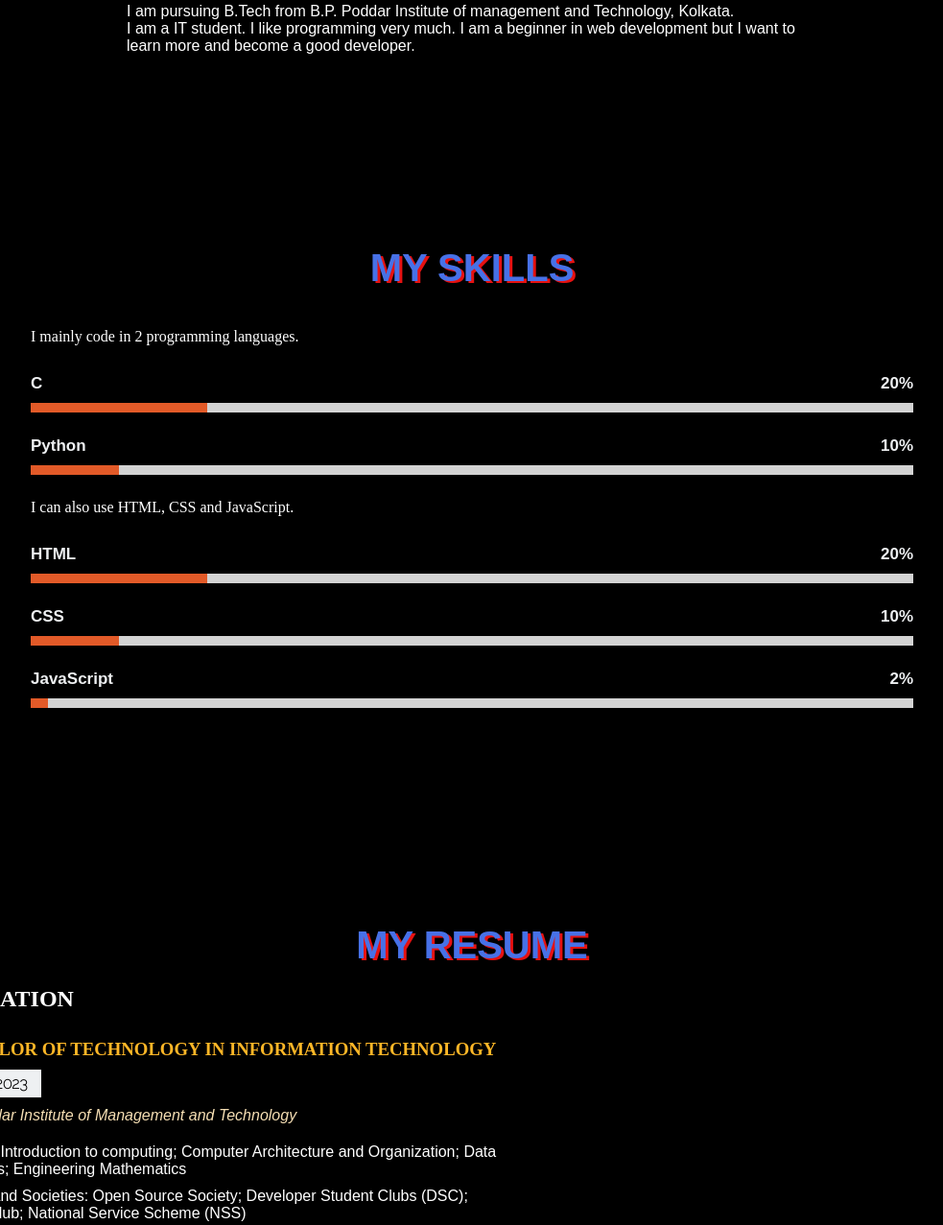
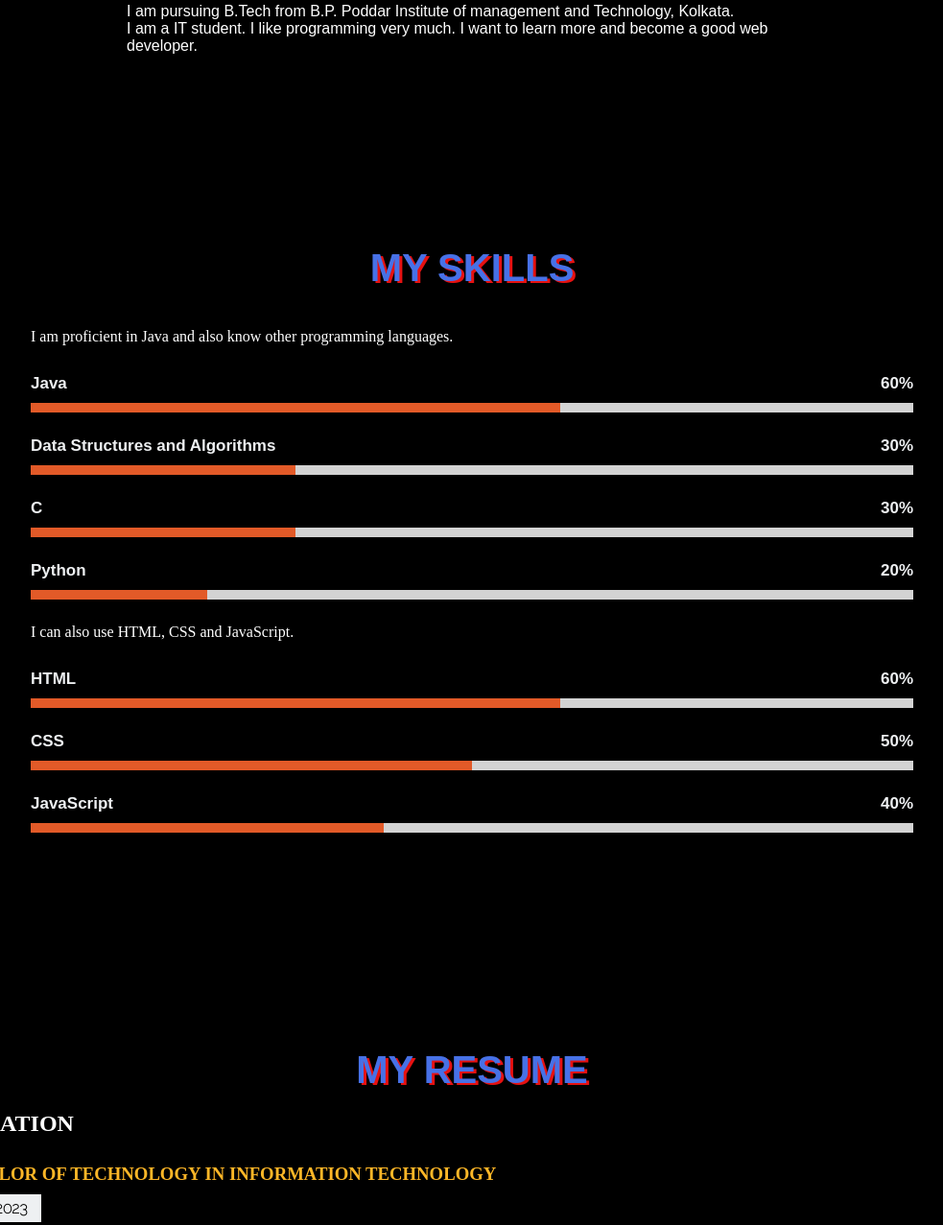
Before and after one commit to pjkri123/Portfolio, a plain HTML site: page index.html in a window 1280 px wide. Shown: the part 1585-2862 px from the top of the page at 96% size, without its empty margins (148-1131 px from the left). Drawn offline with nearby package versions, Linux system fonts and the light colour scheme.

Commit message:
commit on 'master'

```diff
--- a/index.html
+++ b/index.html
@@ -47,7 +47,7 @@
             <h2 class="title">about me</h2>
             <div class="about-content">
                 <div class="column left">
-                    <img src="puja.png" alt="Avatar" class="center">
+                    <img src="puja.jpg" alt="Avatar" class="center">
                 </div>
                 <div class="row">
                     <div class="col-lg-6">
@@ -91,7 +91,7 @@
                 </div>
                 <div class="details">
                     <p>I am pursuing B.Tech from B.P. Poddar Institute of management and Technology, Kolkata.</p>
-                    <p>I am a IT student. I like programming very much. I am a beginner in web development but I want to learn more and become a good developer.</p>
+                    <p>I am a IT student. I like programming very much. I want to learn more and become a good web developer.</p>
                 </div>
             </div>
         </div>
@@ -101,20 +101,34 @@
      <section class="skills" id="skills">
         <div class="max-width">
             <h2 class="title">My Skills</h2>
-            <p class="heading">I mainly code in 2 programming languages.</p>
+            <p class="heading">I am proficient in Java and also know other programming languages.</p>
             <div class="skills-content">
                 <div class="column left">
                     <div class="bars">
                         <div class="info">
+                            <span>Java</span>
+                            <span>60%</span>
+                        </div>
+                        <div class="line java"></div>
+                    </div>
+                    <div class="bars">
+                        <div class="info">
+                            <span>Data Structures and Algorithms</span>
+                            <span>30%</span>
+                        </div>
+                        <div class="line DSA"></div>
+                    </div>
+                    <div class="bars">
+                        <div class="info">
                             <span>C</span>
-                            <span>20%</span>
+                            <span>30%</span>
                         </div>
                         <div class="line c"></div>
                     </div>
                     <div class="bars">
                         <div class="info">
                             <span>Python</span>
-                            <span>10%</span>
+                            <span>20%</span>
                         </div>
                         <div class="line python"></div>
                     </div>
@@ -122,21 +136,21 @@
                     <div class="bars">
                         <div class="info">
                             <span>HTML</span>
-                            <span>20%</span>
+                            <span>60%</span>
                         </div>
                         <div class="line html"></div>
                     </div>
                     <div class="bars">
                         <div class="info">
                             <span>CSS</span>
-                            <span>10%</span>
+                            <span>50%</span>
                         </div>
                         <div class="line css"></div>
                     </div>
                     <div class="bars">
                         <div class="info">
                             <span>JavaScript</span>
-                            <span>2%</span>
+                            <span>40%</span>
                         </div>
                         <div class="line js"></div>
                     </div>
@@ -155,7 +169,7 @@
                 <h3>Bachelor of Technology in Information Technology</h3>
                 <h5>2019 - 2023</h5>
                 <h4>B.P. Poddar Institute of Management and Technology</h4>
-                <p>Courses: Introduction to computing; Computer Architecture and Organization; Data Structures; Engineering Mathematics</p>
+                <p>Courses: Database Management System; Computer Networks; Data Structures and Algorithms; Operating System</p>
                 <p>Activies and Societies: Open Source Society; Developer Student Clubs (DSC); Coding Club; National Service Scheme (NSS)</p><br>
                 <h3>Senior Secondary</h3>
                 <h5>2017 - 2019</h5>
--- a/style.css
+++ b/style.css
@@ -213,20 +213,26 @@ li{
     top: 0;
     background: rgb(226, 90, 40);
 }
+.skills-content .left .java::before{
+    width: 60%;
+}
+.skills-content .left .DSA::before{
+    width: 30%;
+}
 .skills-content .left .c::before{
+    width: 30%;
+}
+.skills-content .left .python::before{
     width: 20%;
 }
-.skills-content .left .python::before{
-    width: 10%;
-}
 .skills-content .left .html::before{
-    width: 20%;
+    width: 60%;
 }
 .skills-content .left .css::before{
-    width: 10%;
+    width: 50%;
 }
 .skills-content .left .js::before{
-    width: 2%;
+    width: 40%;
 }
 
 /* resume section styling  */
```
Also changed, not shown: puja.jpg (added), puja.png (deleted).
